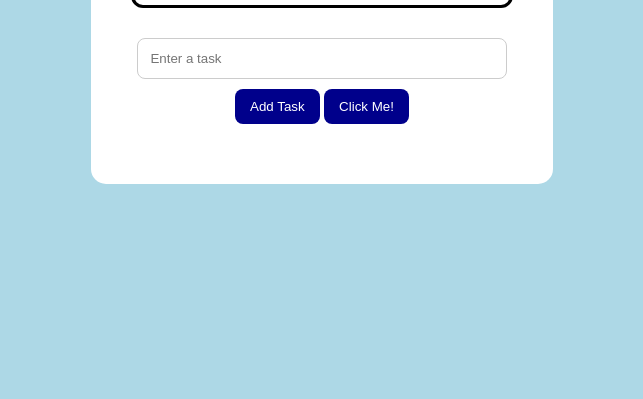
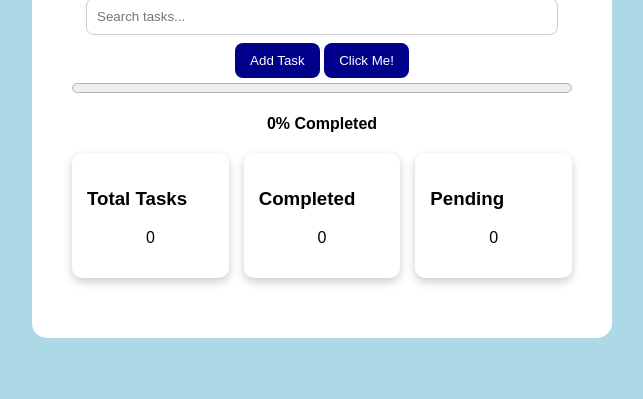
Before and after one commit to Akshayasreelakshmi06/taskflow-ai-v2, a plain HTML site: page index.html in a window 1280 px wide. Shown: the part 401-800 px from the top of the page, without its empty margins (318-961 px from the left). Drawn offline with Linux system fonts and the light colour scheme.

Commit message:
Enhance task management features in index.html
Added date input, search functionality, progress bar, and task statistics.

```diff
--- a/index.html
+++ b/index.html
@@ -15,14 +15,43 @@
     <a href="contact.html">Contact</a>
 </nav>
     <div class="card">
-        <h1 class="title">🚀 TaskFlow AI</h1>
+    <h1 class="title">🚀 TaskFlow AI</h1>
 
-        <input type="text" id="taskInput" placeholder="Enter a task">
+    <input type="text" id="taskInput" placeholder="Enter a task">
 
-        <button onclick="addTask()">Add Task</button>
-<button onclick="showMessage()">Click Me!</button>
-        <ul id="taskList"></ul>
+    <input type="date" id="taskDate">
+
+    <input
+        type="text"
+        id="searchInput"
+        placeholder="Search tasks..."
+        onkeyup="searchTask()">
+
+    <button onclick="addTask()">Add Task</button>
+    <button onclick="showMessage()">Click Me!</button>
+
+    <progress id="progressBar" max="100" value="0"></progress>
+    <p id="progressText">0% Completed</p>
+
+    <div class="stats">
+        <div class="stat-card">
+            <h3>Total Tasks</h3>
+            <p id="totalTasks">0</p>
+        </div>
+
+        <div class="stat-card">
+            <h3>Completed</h3>
+            <p id="completedTasks">0</p>
+        </div>
+
+        <div class="stat-card">
+            <h3>Pending</h3>
+            <p id="pendingTasks">0</p>
+        </div>
     </div>
+
+    <ul id="taskList"></ul>
+</div>
 
     <script src="script.js"></script>
 </body>
```
